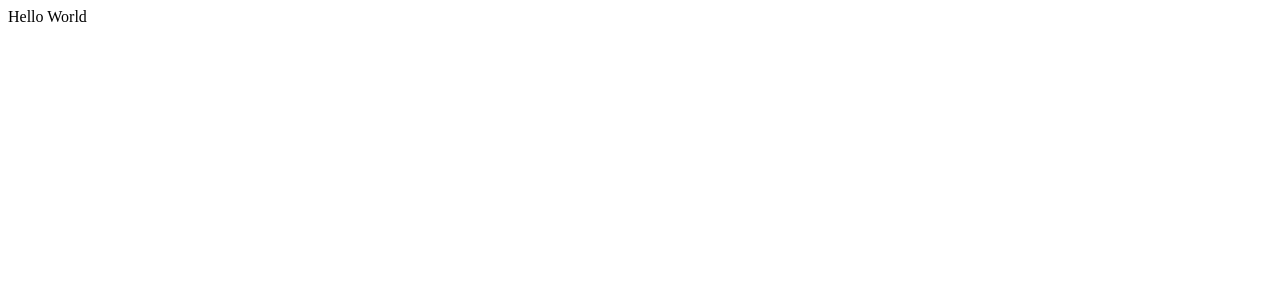
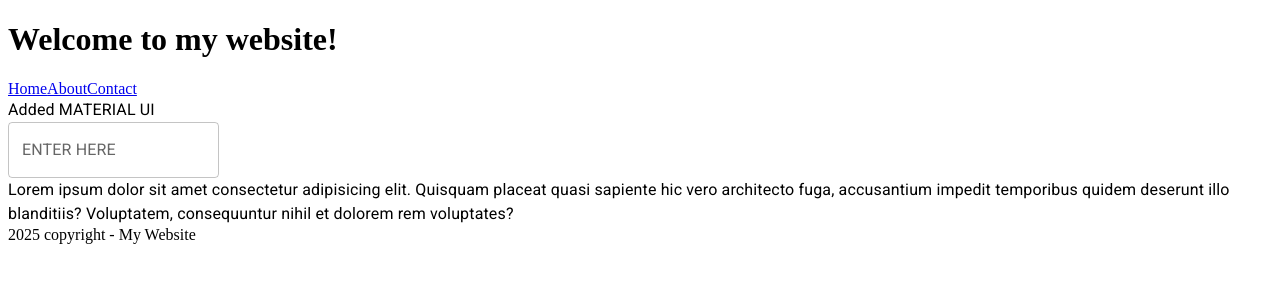
Before and after one commit to tanishgoel538/NotYourAverageRepo, a React (Vite) app in the folder react+js/: page / in a window 1280 px wide. Shown: the top 300 px of the page. Built offline with nearby package versions, Linux system fonts and the light colour scheme.

Commit message:
Material UI added

```diff
--- a/react+js/index.html
+++ b/react+js/index.html
@@ -1,13 +1,20 @@
 <!doctype html>
 <html lang="en">
+
 <head>
   <meta charset="UTF-8" />
   <link rel="icon" type="image/svg+xml" href="/vite.svg" />
   <meta name="viewport" content="width=device-width, initial-scale=1.0" />
+  <meta name="viewport" content="initial-scale=1, width=device-width" />
   <title>React Project(JS)</title>
+  <link rel="preconnect" href="https://fonts.googleapis.com" />
+  <link rel="preconnect" href="https://fonts.gstatic.com" crossorigin />
+  <link rel="stylesheet" href="https://fonts.googleapis.com/css2?family=Roboto:wght@300;400;500;700&display=swap" />
 </head>
+
 <body>
   <div id="root"></div>
   <script type="module" src="/src/main.jsx"></script>
 </body>
+
 </html>
--- a/react+js/package.json
+++ b/react+js/package.json
@@ -10,6 +10,10 @@
     "preview": "vite preview"
   },
   "dependencies": {
+    "@emotion/react": "^11.14.0",
+    "@emotion/styled": "^11.14.1",
+    "@mui/icons-material": "^7.3.1",
+    "@mui/material": "^7.3.1",
     "react": "^19.1.1",
     "react-dom": "^19.1.1"
   },
--- a/react+js/src/App.jsx
+++ b/react+js/src/App.jsx
@@ -1,5 +1,19 @@
+import { Footer } from "./components/Footer";
+import Header from "./components/Header";
+// import Pink from "./components/HelloWorldComponent";
+import MainContent from "./components/MainContent";
+
 const App = () => {
-  return(<>Hello World</>)
+  return (
+  <>
+    {/* Hello World */}
+   {/* Default Exports */}
+    {/* <Pink /> */}
+    <Header />
+    <MainContent />
+    <Footer />
+  </>
+  )
 }
 
 export default App;
--- /dev/null
+++ b/react+js/src/components/Footer/index.jsx
@@ -0,0 +1,5 @@
+export const Footer = () => {
+  return (
+    <footer>2025 copyright - My Website</footer>
+  )
+}
--- /dev/null
+++ b/react+js/src/components/Header/index.jsx
@@ -0,0 +1,15 @@
+
+const Header = () => {
+  return (
+    <header>
+        <h1>Welcome to my website!</h1>
+        <nav>
+            <a href="/home">Home</a>
+            <a href="/about">About</a>
+            <a href="/contact">Contact</a>
+        </nav>
+    </header>
+  )
+}
+
+export default Header;
--- /dev/null
+++ b/react+js/src/components/HelloWorldComponent/index.jsx
@@ -0,0 +1,3 @@
+export default function HelloWorldComponent() {
+    return (<>Hey , I am using default export</>)
+}
--- /dev/null
+++ b/react+js/src/components/MainContent/index.jsx
@@ -0,0 +1,13 @@
+import React from 'react'
+import { Box, TextField, Typography } from '@mui/material';
+const MainContent = () => {
+    return (
+        <Box>
+            <Typography>Added MATERIAL UI</Typography>
+            <TextField label="ENTER HERE" placeholder='Anything' ></TextField>
+            <Typography>Lorem ipsum dolor sit amet consectetur adipisicing elit. Quisquam placeat quasi sapiente hic vero architecto fuga, accusantium impedit temporibus quidem deserunt illo blanditiis? Voluptatem, consequuntur nihil et dolorem rem voluptates?</Typography>
+        </Box>
+    )
+}
+
+export default MainContent
```
Also changed, not shown: 1 other file (tests, documents, lock files or other folders). Lines whose indentation alone changed are shown as unchanged.
